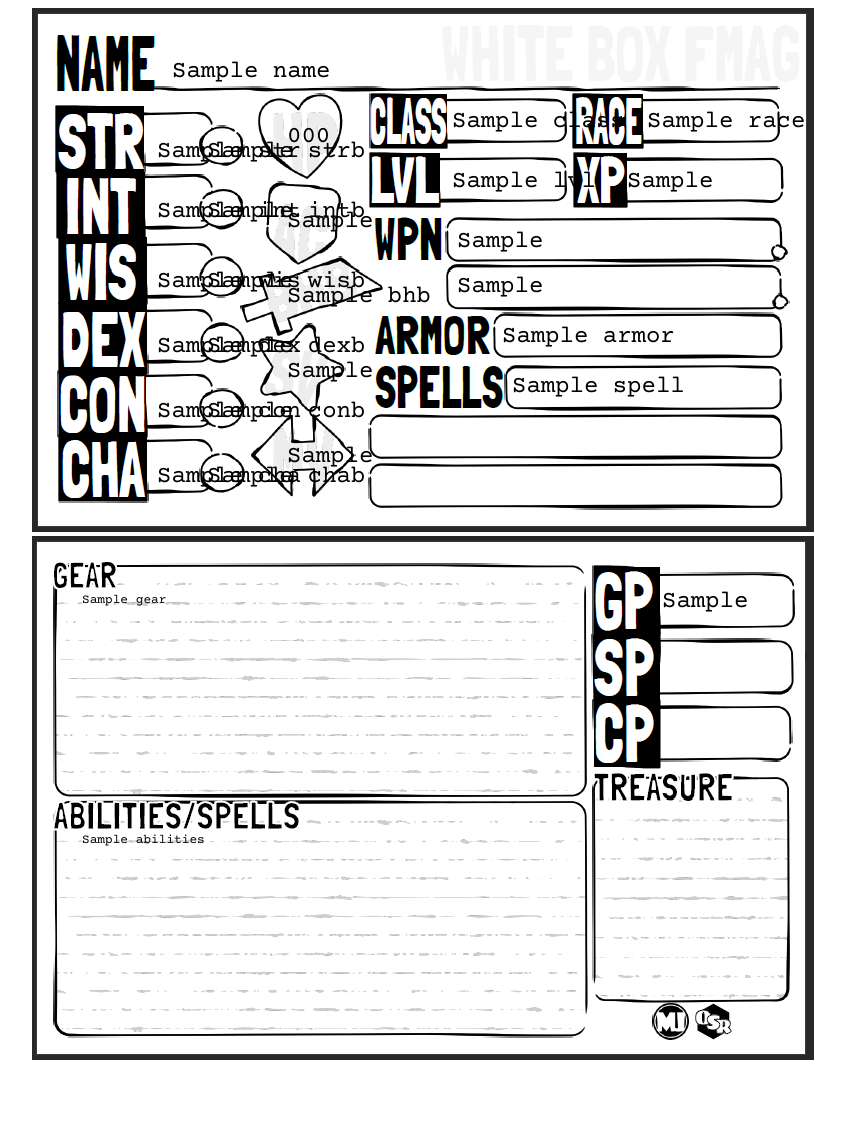
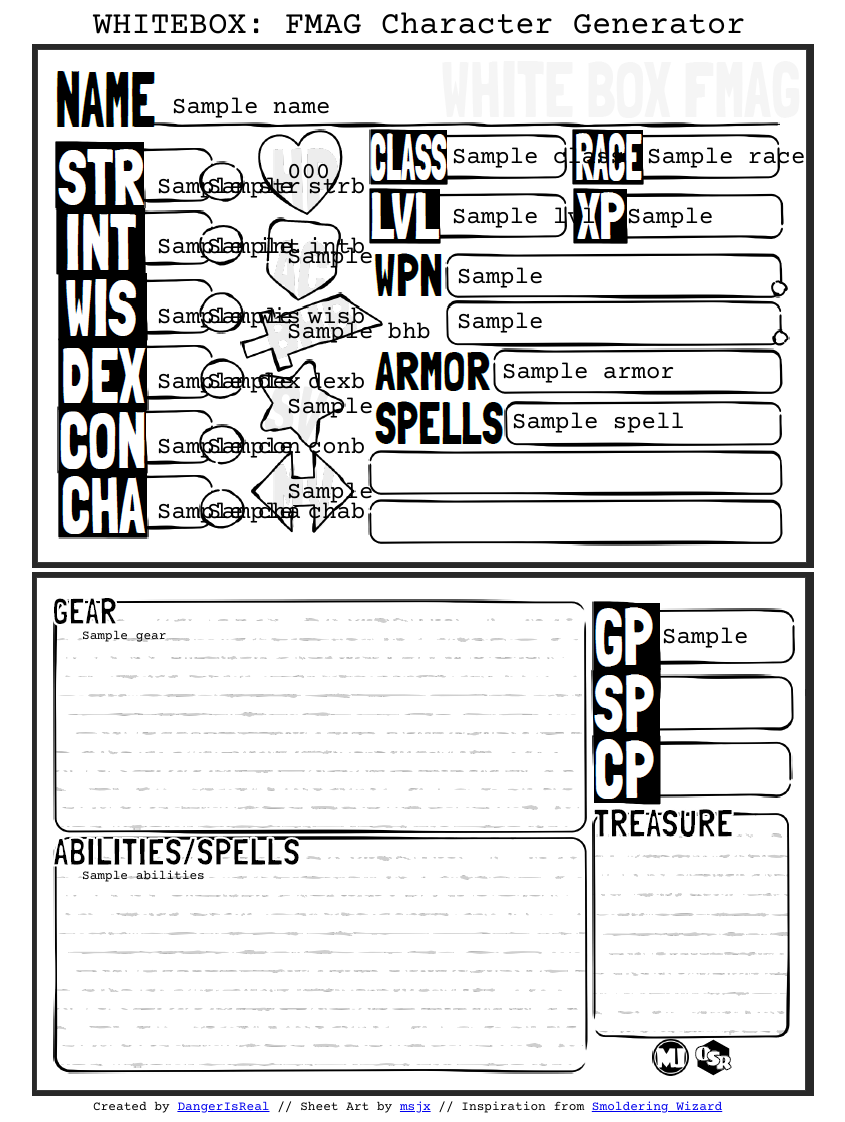
Before and after one commit to Dodger666/danger_is_real, a Python web app: template api/jinja2/sheet.html in a window 1280 px wide. Shown: the whole page, without its empty margins (217-1062 px from the left). Before the commit the page ends 1060 px from the top, so only its background shows below. Run offline with Jinja, Linux system fonts and the light colour scheme; the template is opened without the code that fills it: most values are stand-ins (such as "Sample title", 1, 10 or a date in 2020).

Commit message:
add whitebox generator: Donish 2

```diff
--- a/api/jinja2/sheet.html
+++ b/api/jinja2/sheet.html
@@ -13,6 +13,20 @@
 		.map_title {
 		    position: relative;
 			font-family: 'Courier Prime', monospace;font-size: 1.5em;
+		}
+		.big_title {
+			display: block;
+		    margin-left: auto;
+		    margin-right: auto;
+			font-family: 'Courier Prime', monospace;font-size: 2em;
+			width: 660px
+		}
+		.map_footer {
+			display: block;
+		    margin-left: auto;
+		    margin-right: auto;
+			font-family: 'Courier Prime', monospace;font-size: .8em;
+			width: 660px
 		}
 		.map_title_small {
 		    position:relative;
@@ -56,10 +70,12 @@
 		</script>
 </head>
 <body>
+<div class="big_title">WHITEBOX: FMAG Character Generator</div>
 <div id="map">
 	<img src="static/wh_s1.png" usemap="#image-map1">
 	<img src="static/wh_s2.png" usemap="#image-map2">
 </div>
+<div class="map_footer">Created by <a href="https://dangerIsReal.itch.io">DangerIsReal</a> // Sheet Art by <a href="https://mattjackson.itch.io">msjx</a> // Inspiration from <a href="https://osr.smolderingwizard.com/">Smoldering Wizard</a></div>
 
 <map name="image-map1">
 	<area title="NAME" coords="140,50,1" shape="circle" data-name="{{ name }}">
```
